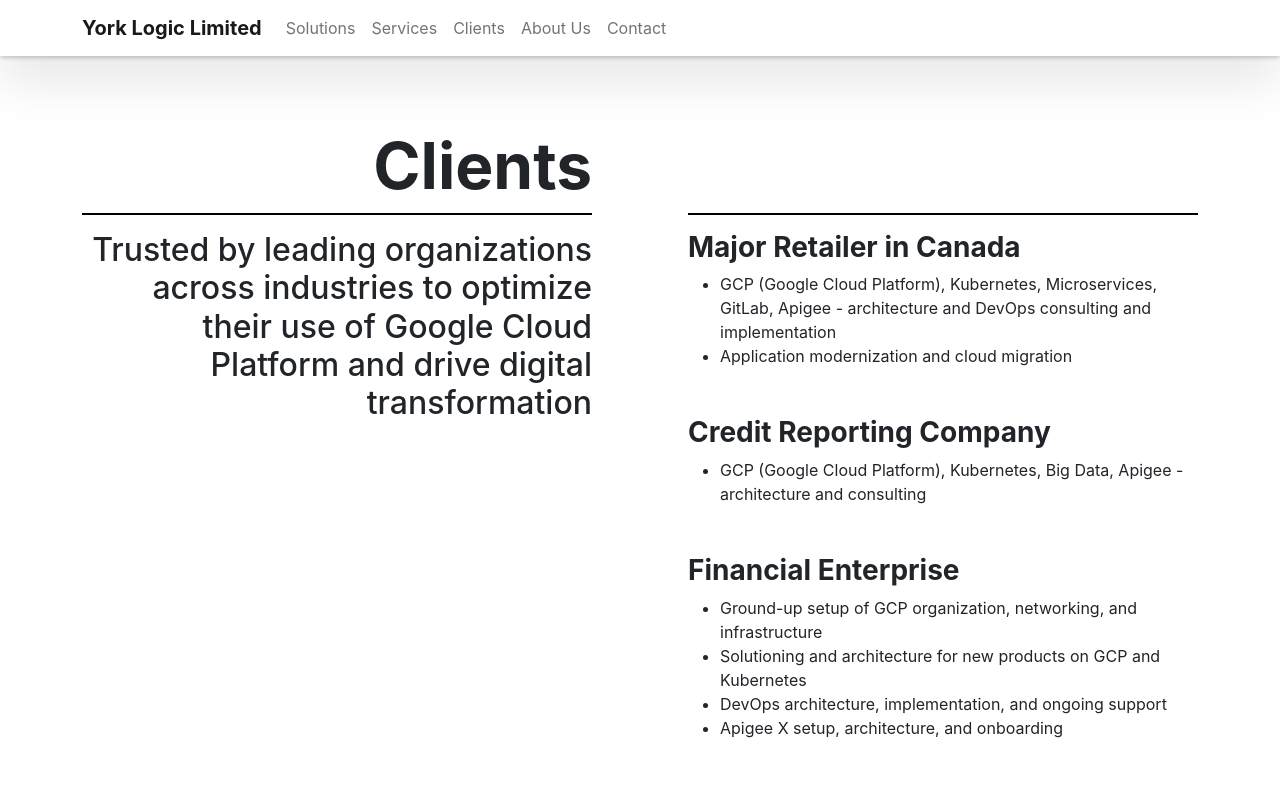
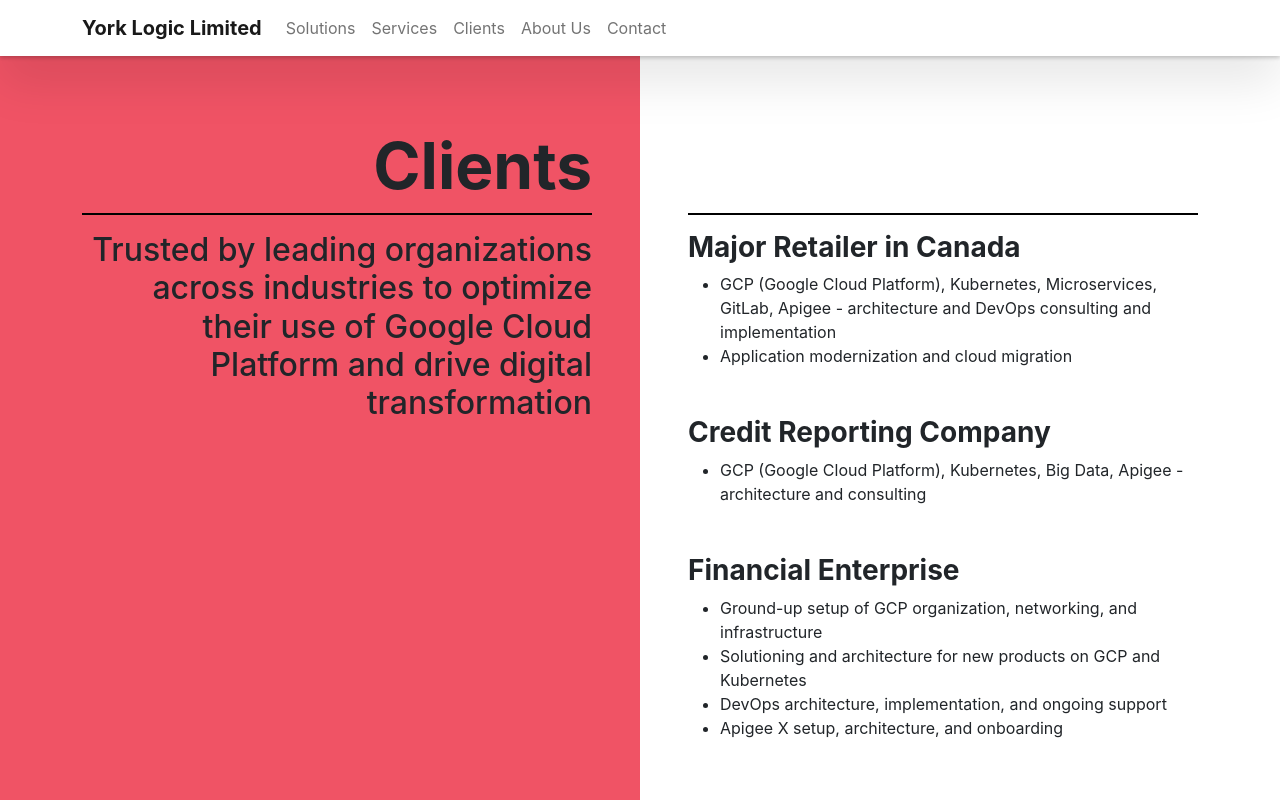
Before and after one commit to amypands/york-logic, a Next.js app: page /clients in a window 1280 px wide. Shown: the top 800 px of the page. Built offline with nearby package versions, Linux system fonts and the light colour scheme; a web font is replaced by a local one.

Commit message:
undo block

```diff
--- a/pages/clients.js
+++ b/pages/clients.js
@@ -90,7 +90,7 @@
           </div>
         </div>
       </div>
-      <div className="row solution-row d-none d-md-block">
+      <div className="row solution-row">
         <div className="col-md-6 solution-left red"></div>
         <div className="col-md-6 solution-right">
           <div className="col-md-6 solution-content-right ps-5 pt-5">
```
